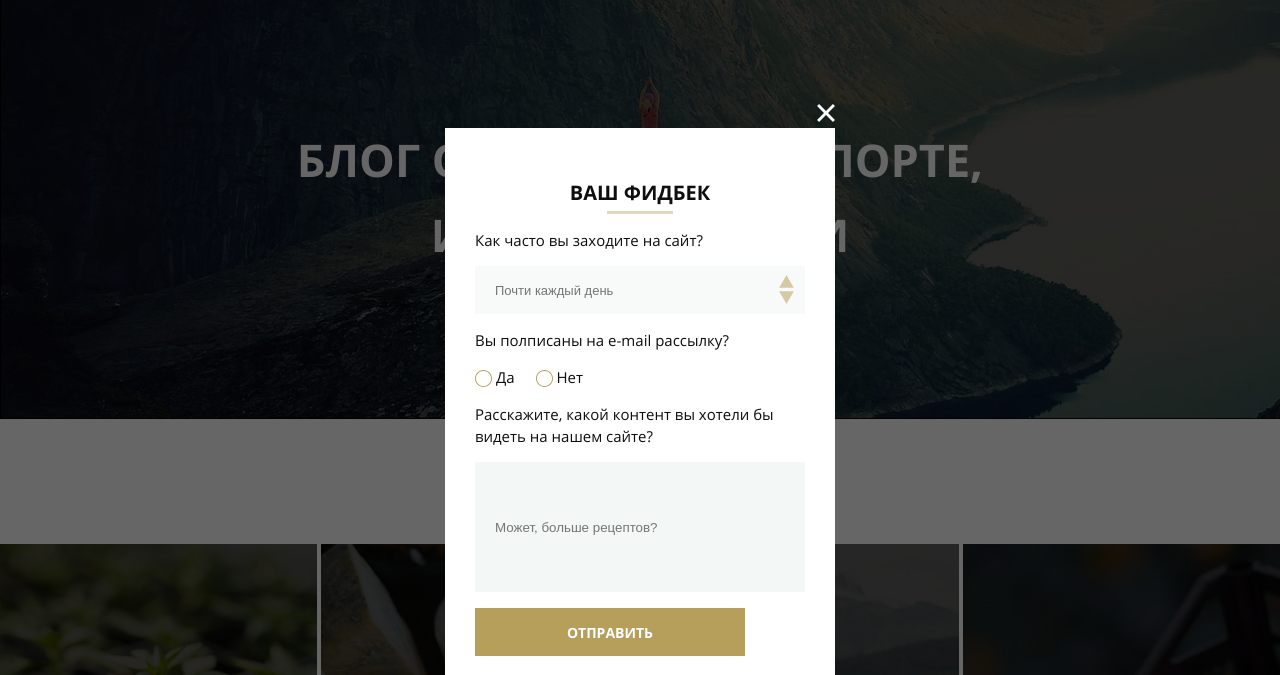
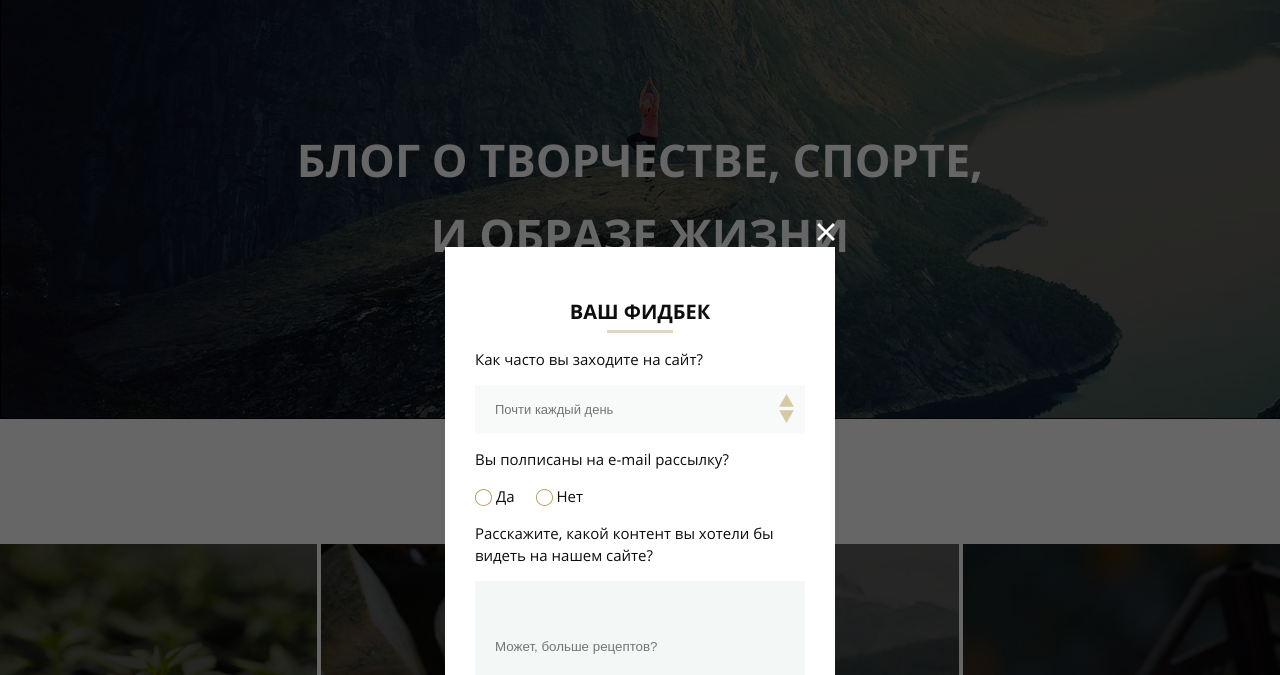
Before and after one commit to Noud07/mq-diploma, a plain HTML site: page index.html in a window 1280 px wide. Shown: the part 100-775 px from the top of the page. Drawn offline with Linux system fonts and the light colour scheme.

Commit message:
Add files via upload
Signed-off-by: Noud07 <nevzorovnikita079898@gmail.com>

```diff
--- a/styles.css
+++ b/styles.css
@@ -694,6 +694,7 @@ l   ine-height: 40px;
     display: none;
     justify-content: center;
     align-items: center;
+    padding-top: 238px;
     width: 100%;
     height: 100%;
     background-color: rgba(0, 0, 0, 0.6);
@@ -706,7 +707,7 @@ l   ine-height: 40px;
 
 .popup-content {
     position: relative;
-    margin-top: 238px;
+    /* margin-top: 238px; */
     padding: 54px 30px;
     box-sizing: border-box;
     width: 390px;
```
